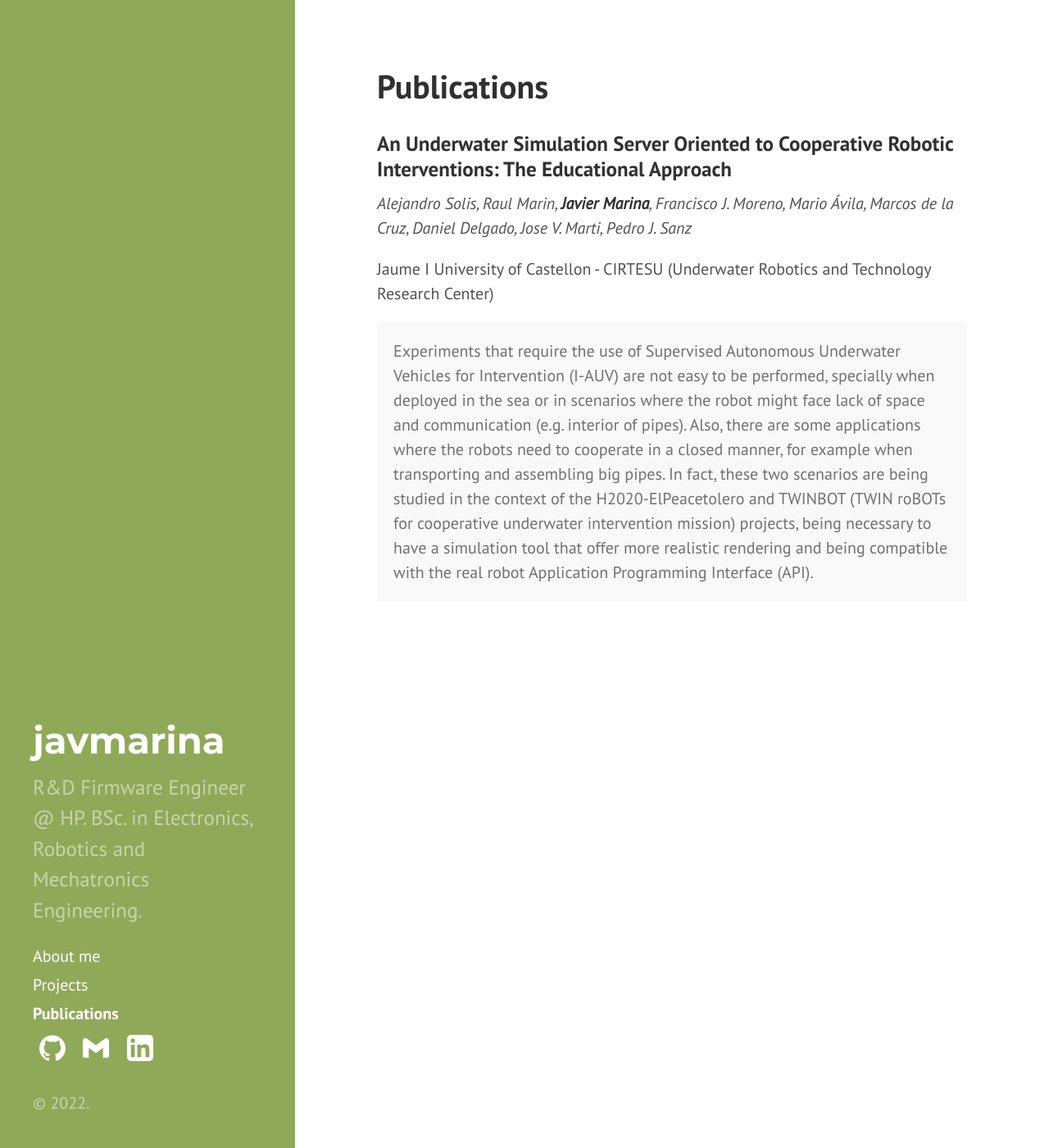
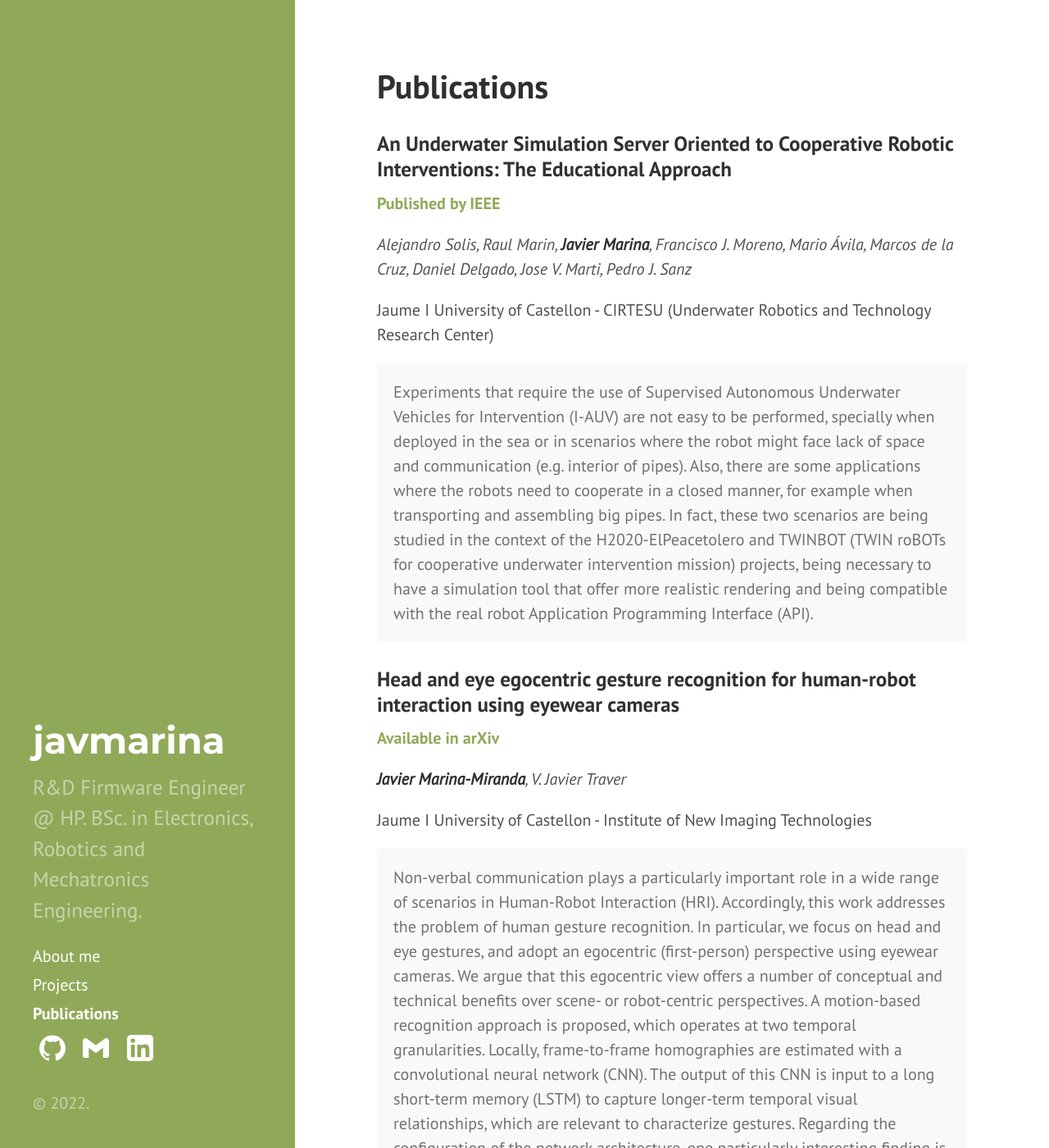
Before and after one commit to javmarina/javmarina.github.io, a Jekyll site: the page built from publications.md, in a window 1280 px wide and 1400 px high. Shown: the whole window at 82% size. Built offline with Jekyll 4.4.1, drawn with Linux system fonts in a browser that asks for light colours; some of the changed text lies outside the part shown.

Commit message:
Updated publications

```diff
--- a/publications.md
+++ b/publications.md
@@ -4,6 +4,8 @@ title: Publications
 ---
 
 ### An Underwater Simulation Server Oriented to Cooperative Robotic Interventions: The Educational Approach
+
+[Published by IEEE](https://ieeexplore.ieee.org/document/9705666)
 
 _Alejandro Solis, Raul Marin, **Javier Marina**, Francisco J. Moreno, Mario Ávila, Marcos de la Cruz, Daniel Delgado, Jose V. Marti, Pedro J. Sanz_
 
@@ -12,3 +14,19 @@ Jaume I University of Castellon - CIRTESU (Underwater Robotics and Technology Re
 <p class="message">
   Experiments that require the use of Supervised Autonomous Underwater Vehicles for Intervention (I-AUV) are not easy to be performed, specially when deployed in the sea or in scenarios where the robot might face lack of space and communication (e.g. interior of pipes). Also, there are some applications where the robots need to cooperate in a closed manner, for example when transporting and assembling big pipes. In fact, these two scenarios are being studied in the context of the H2020-ElPeacetolero and TWINBOT (TWIN roBOTs for cooperative underwater intervention mission) projects, being necessary to have a simulation tool that offer more realistic rendering and being compatible with the real robot Application Programming Interface (API).
 </p>
+
+### Head and eye egocentric gesture recognition for human-robot interaction using eyewear cameras
+
+[Available in arXiv](https://ieeexplore.ieee.org/document/9705666)
+
+_**Javier Marina-Miranda**, V. Javier Traver_
+
+Jaume I University of Castellon - Institute of New Imaging Technologies
+
+<p class="message">
+  Non-verbal communication plays a particularly important role in a wide range of scenarios in Human-Robot Interaction (HRI). Accordingly, this work addresses the problem of human gesture recognition. In particular, we focus on head and eye gestures, and adopt an egocentric (first-person) perspective using eyewear cameras. We argue that this egocentric view offers a number of conceptual and technical benefits over scene- or robot-centric perspectives.
+
+  A motion-based recognition approach is proposed, which operates at two temporal granularities. Locally, frame-to-frame homographies are estimated with a convolutional neural network (CNN). The output of this CNN is input to a long short-term memory (LSTM) to capture longer-term temporal visual relationships, which are relevant to characterize gestures.
+
+  Regarding the configuration of the network architecture, one particularly interesting finding is that using the output of an internal layer of the homography CNN increases the recognition rate with respect to using the homography matrix itself. While this work focuses on action recognition, and no robot or user study has been conducted yet, the system has been de signed to meet real-time constraints. The encouraging results suggest that the proposed egocentric perspective is viable, and this proof-of-concept work provides novel and useful contributions to the exciting area of HRI.
+</p>
```
